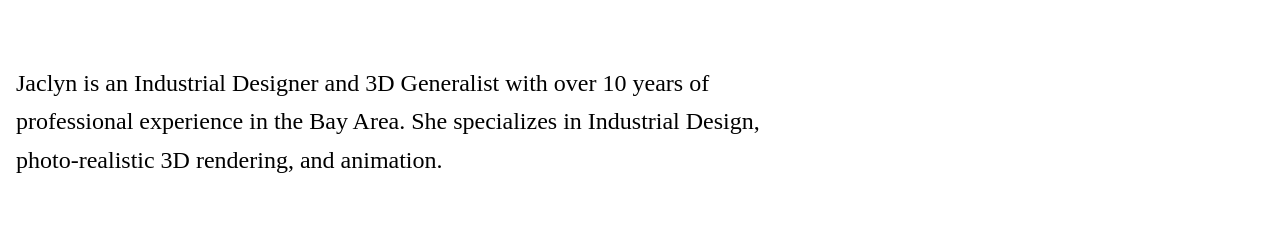
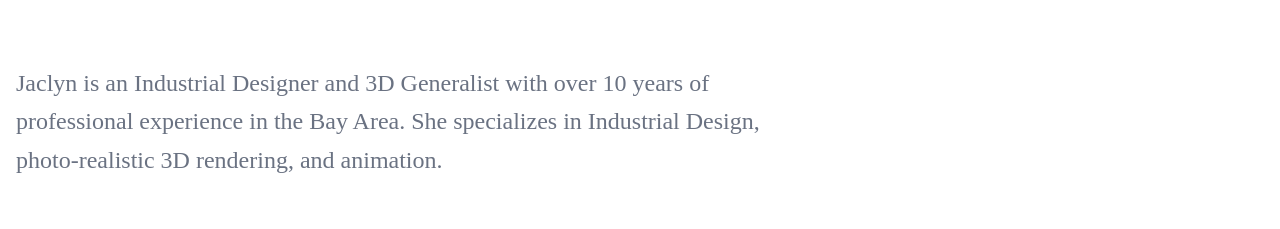
Before and after one commit to ellbosch/JaclynPortfolio, a React (Vite) app: page / in a window 1280 px wide. Shown: the part 212-441 px from the top of the page. Built offline with nearby package versions, Linux system fonts and the light colour scheme; a web font is replaced by a local one.

Commit message:
grey hero

```diff
--- a/src/pages/Home.tsx
+++ b/src/pages/Home.tsx
@@ -63,7 +63,7 @@ const Home = () => {
           JACLYN LOWERY
         </h1>
         <p
-          className={`text-black dark:text-white mt-8 md:mt-12 mb-12 md:mb-16 max-w-3xl transition-opacity duration-500 ${fadeStage >= 2 ? 'opacity-100' : 'opacity-0'}`}
+          className={`text-gray-500 dark:text-gray-400 mt-8 md:mt-12 mb-12 md:mb-16 max-w-3xl transition-opacity duration-500 ${fadeStage >= 2 ? 'opacity-100' : 'opacity-0'}`}
           style={{
             fontFamily: '"adobe-garamond-pro", serif',
             fontSize: 'clamp(18px, 2.5vw, 24px)',
```
